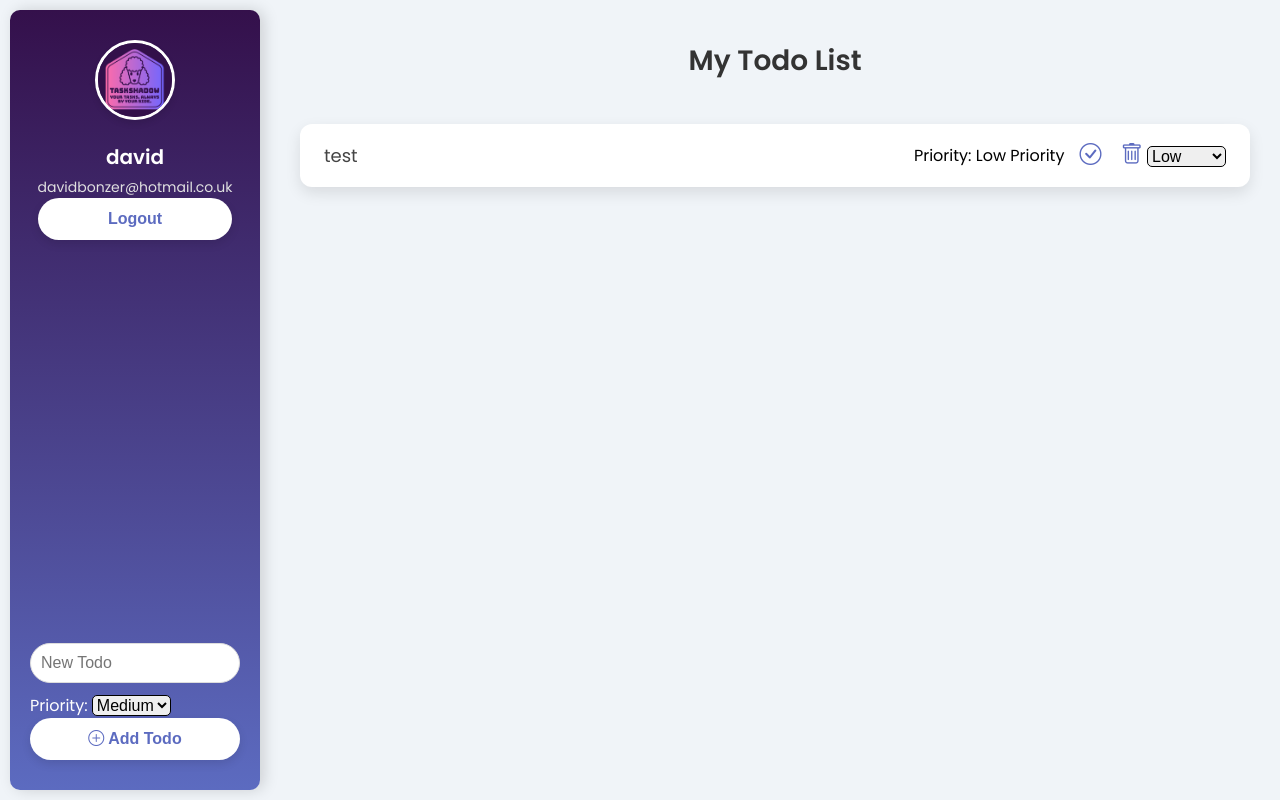
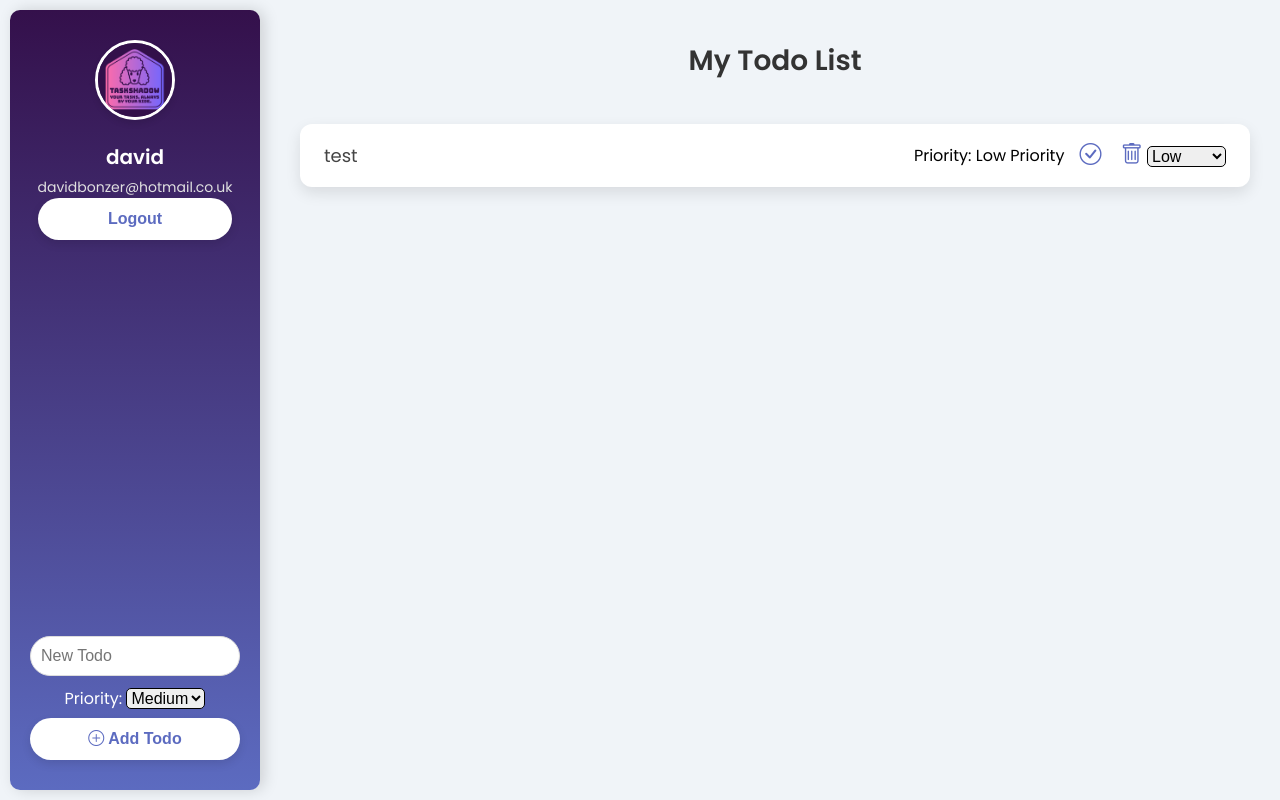
Before and after one commit to Vequis-uk/taskshadow, a Django app: page / in a window 1280 px wide. Run offline with Django 5.2, Linux system fonts and the light colour scheme; a user stored in the database is signed in; data comes from the database, SQL or seed files in the repository; both versions use the stored data as it was after the commit.

Commit message:
styling updates

```diff
--- a/taskshadow_app/static/js/messages.js
+++ b/taskshadow_app/static/js/messages.js
@@ -2,5 +2,5 @@
     const messages = document.querySelectorAll('.message');
     setTimeout(() => {
     messages.forEach(message => message.remove());
-}, 3000); // 3 seconds
+}, 5000); // 5 seconds
 });
--- a/taskshadow_app/static/styles/styles.css
+++ b/taskshadow_app/static/styles/styles.css
@@ -352,3 +352,9 @@ ul.errorlist.nonfield {
     border: 1px solid black;
     border-radius: 5px;
 }
+
+.priority-container {
+    margin-bottom: 7px;
+    display: flex;
+    justify-content: center;
+}
```
Also changed, not shown: db.sqlite3.
